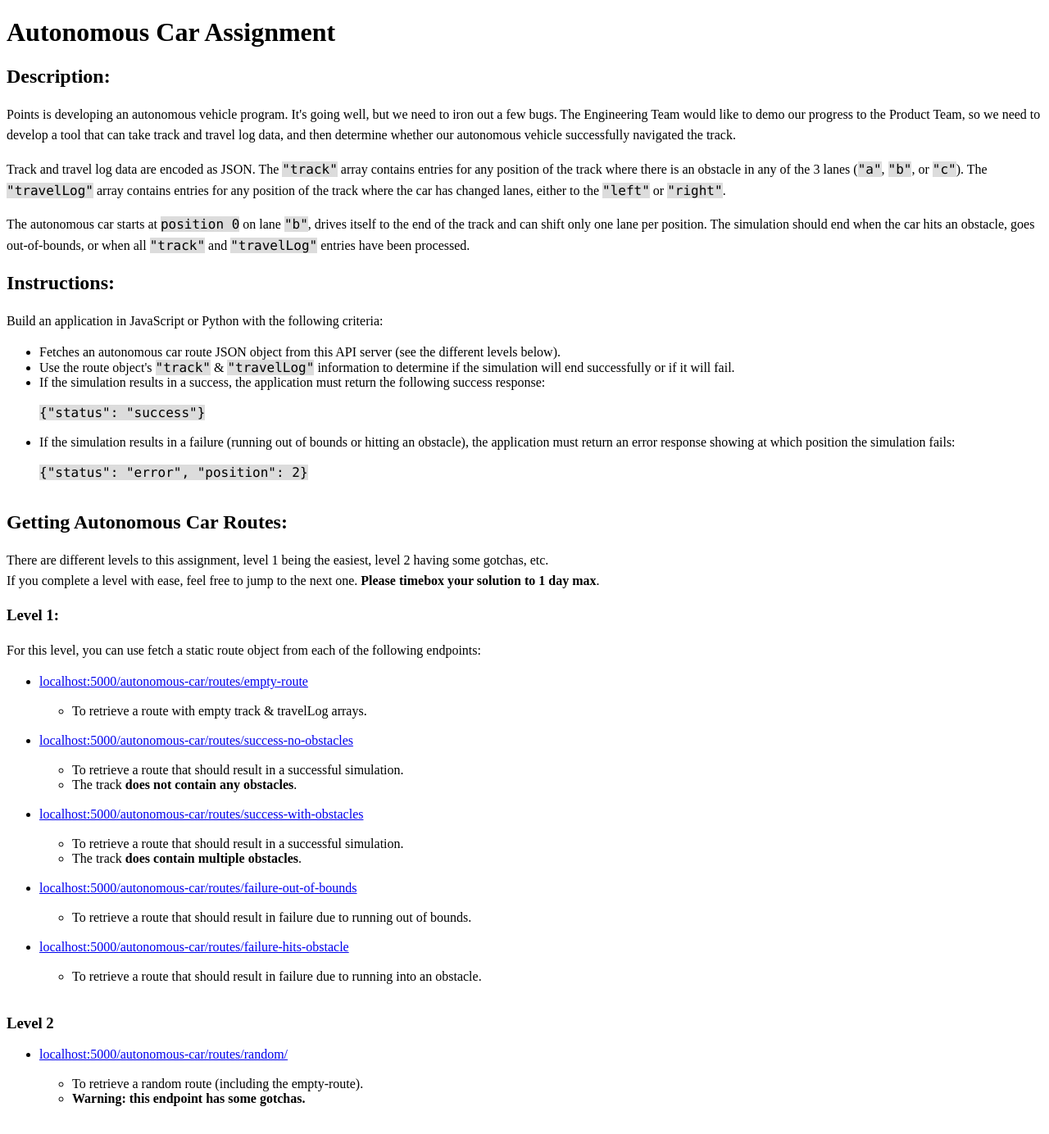
After one commit to Points/interview-test-server, a Flask app: template templates/autonomous-car.html in a window 1280 px wide. The commit adds this page. Shown: the whole page at 82% size. Run offline with Flask 2, Linux system fonts and the light colour scheme; the template is opened without the code that fills it, so the values that code supplies are empty.

Commit message:
moving everything to an internal MR and adding new endpoints

```diff
--- /dev/null
+++ b/api/autonomous_car/fixtures/empty_route.json
@@ -0,0 +1,4 @@
+{
+  "track": [],
+  "travelLog": []
+}
--- a/app.py
+++ b/app.py
@@ -35,3 +35,4 @@
 
 
 from api.tax_calculator.routes import *
+from api.autonomous_car.routes import *
--- /dev/null
+++ b/templates/autonomous-car.html
@@ -0,0 +1,130 @@
+<!doctype html>
+<html>
+    <head>
+        <title>Autonomous Car Assignment</title>
+        <style>
+            p {
+                line-height: 1.6;
+            }
+            span {
+                color: black;
+                background-color: #DCDCDC;
+                font-family:'Lucida Console', monospace;
+            }
+        </style>
+    </head>
+    <body>
+        <h1>Autonomous Car Assignment</h1>
+
+        <h2>Description:</h2>
+        <p>
+            Points is developing an autonomous vehicle program. It's going well, but we need to iron out a few bugs.
+            The Engineering Team would like to demo our progress to the Product Team, so we need to develop a tool that
+            can take track and travel log data, and then determine whether our autonomous vehicle successfully navigated the track.
+        </p>
+        <p>
+            Track and travel log data are encoded as JSON. The <span>"track"</span> array contains entries for any
+            position of the track where there is an obstacle in any of the 3 lanes (<span>"a"</span>, <span>"b"</span>,
+            or <span>"c"</span>). The <span>"travelLog"</span> array contains entries for any position of the track
+            where the car has changed lanes, either to the <span>"left"</span> or <span>"right"</span>.
+        </p>
+        <p>
+            The autonomous car starts at <span>position 0</span> on lane <span>"b"</span>, drives itself to the end of
+            the track and can shift only one lane per position. The simulation should end when the car hits an obstacle,
+            goes out-of-bounds, or when all <span>"track"</span> and <span>"travelLog"</span> entries have been
+            processed.
+        </p>
+
+        <h2>Instructions:</h2>
+
+        <p>Build an application in JavaScript or Python with the following criteria:
+            <ul>
+                <li>
+                    Fetches an autonomous car route JSON object from this API server (see the different levels below).
+                </li>
+                <li>Use the route object's <span>"track"</span> & <span>"travelLog"</span> information to determine if
+                    the simulation will end successfully or if it will fail.
+                </li>
+                <li>
+                    If the simulation results in a success, the application must return the following success response:
+                    <br><br><span>{"status":  "success"}</span><br><br>
+                </li>
+                <li>
+                    If the simulation results in a failure (running out of bounds or hitting an obstacle), the
+                    application must return an error response showing at which position the simulation fails:
+                    <br><br><span>{"status":  "error", "position": 2}</span><br><br>
+                </li>
+            </ul>
+        </p>
+
+        <h2>Getting Autonomous Car Routes:</h2>
+        <p>
+            There are different levels to this assignment, level 1 being the easiest, level 2
+            having some gotchas, etc. <br/>If you complete a level with ease, feel free to jump to
+            the next one. <strong>Please timebox your solution to 1 day max</strong>.
+        </p>
+
+        <h3>Level 1:</h3>
+        <p>
+            For this level, you can use fetch a static route object from each of the following endpoints:
+            <ul>
+                <li>
+                    <a href="/autonomous-car/routes/empty-route">
+                        localhost:5000/autonomous-car/routes/empty-route
+                    </a><br><br>
+                    <ul>
+                        <li>To retrieve a route with empty track & travelLog arrays.</li>
+                    </ul><br>
+                </li>
+                <li>
+                    <a href="/autonomous-car/routes/success-no-obstacles">
+                        localhost:5000/autonomous-car/routes/success-no-obstacles
+                    </a><br><br>
+                    <ul>
+                        <li>To retrieve a route that should result in a successful simulation.</li>
+                        <li>The track <strong>does not contain any obstacles</strong>.</li>
+                    </ul><br>
+                </li>
+                <li>
+                    <a href="/autonomous-car/routes/success-with-obstacles">
+                        localhost:5000/autonomous-car/routes/success-with-obstacles
+                    </a><br><br>
+                    <ul>
+                        <li>To retrieve a route that should result in a successful simulation.</li>
+                        <li>The track <strong>does contain multiple obstacles</strong>.</li>
+                    </ul><br>
+                </li>
+                <li>
+                    <a href="/autonomous-car/routes/failure-out-of-bounds">
+                        localhost:5000/autonomous-car/routes/failure-out-of-bounds
+                    </a><br><br>
+                    <ul>
+                        <li>To retrieve a route that should result in failure due to running out of bounds.</li>
+                    </ul><br>
+                </li>
+                <li>
+                    <a href="/autonomous-car/routes/failure-hits-obstacle">
+                        localhost:5000/autonomous-car/routes/failure-hits-obstacle
+                    </a><br><br>
+                    <ul>
+                        <li>To retrieve a route that should result in failure due to running into an obstacle.</li>
+                    </ul><br>
+                </li>
+            </ul>
+        </p>
+
+        <h3>Level 2</h3>
+        <ul>
+            <li>
+                <a href="/autonomous-car/routes/random/">
+                    localhost:5000/autonomous-car/routes/random/
+                </a><br><br>
+                <ul>
+                    <li>To retrieve a random route (including the empty-route).</li>
+                    <li><strong>Warning: this endpoint has some gotchas.</strong></li>
+                </ul><br>
+            </li>
+        </ul>
+
+    </body>
+</html>
--- a/templates/instructions.html
+++ b/templates/instructions.html
@@ -13,7 +13,10 @@
         </p>
         <ol>
             <li>
-            <a href="/tax-calculator">Tax Calculator</a>
+                <a href="/tax-calculator/">Tax Calculator</a>
+            </li>
+            <li>
+                <a href="/autonomous-car/">Automated Car</a>
             </li>
         </ol>
     </body>
```
Also changed, not shown: api/autonomous_car/car_route_generator.py (added, +32 -0 lines), api/autonomous_car/controllers.py (added, +20 -0 lines), api/autonomous_car/fixtures/failure_hits_obstacle.json (added, +9 -0 lines), api/autonomous_car/fixtures/failure_out_of_bounds.json (added, +17 -0 lines), api/autonomous_car/fixtures/success_no_obstacles.json (added, +17 -0 lines), api/autonomous_car/fixtures/success_with_obstacles.json (added, +30 -0 lines), api/autonomous_car/routes.py (added, +52 -0 lines), README.md, 1 other file. Lines whose indentation alone changed are shown as unchanged.
